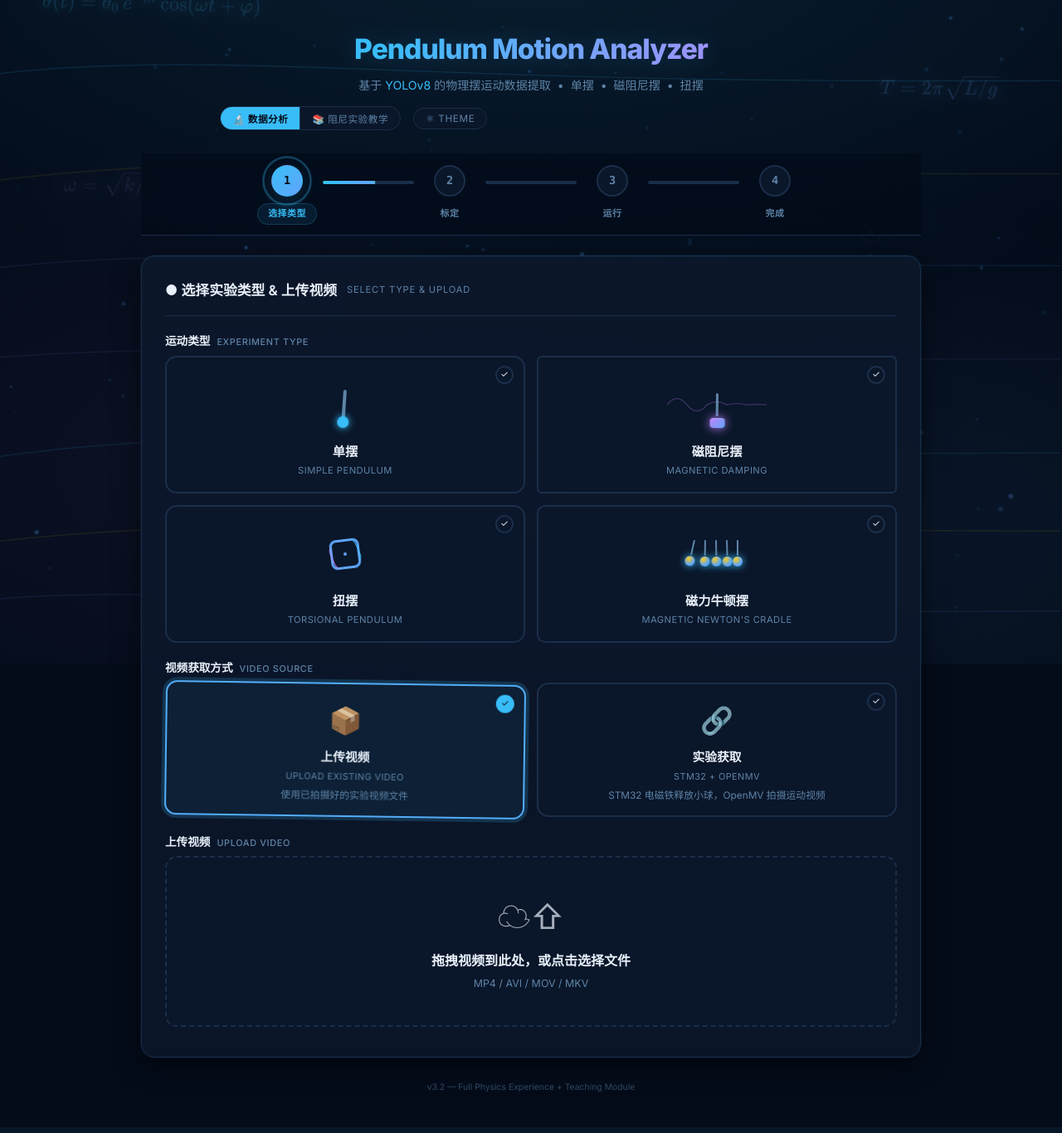
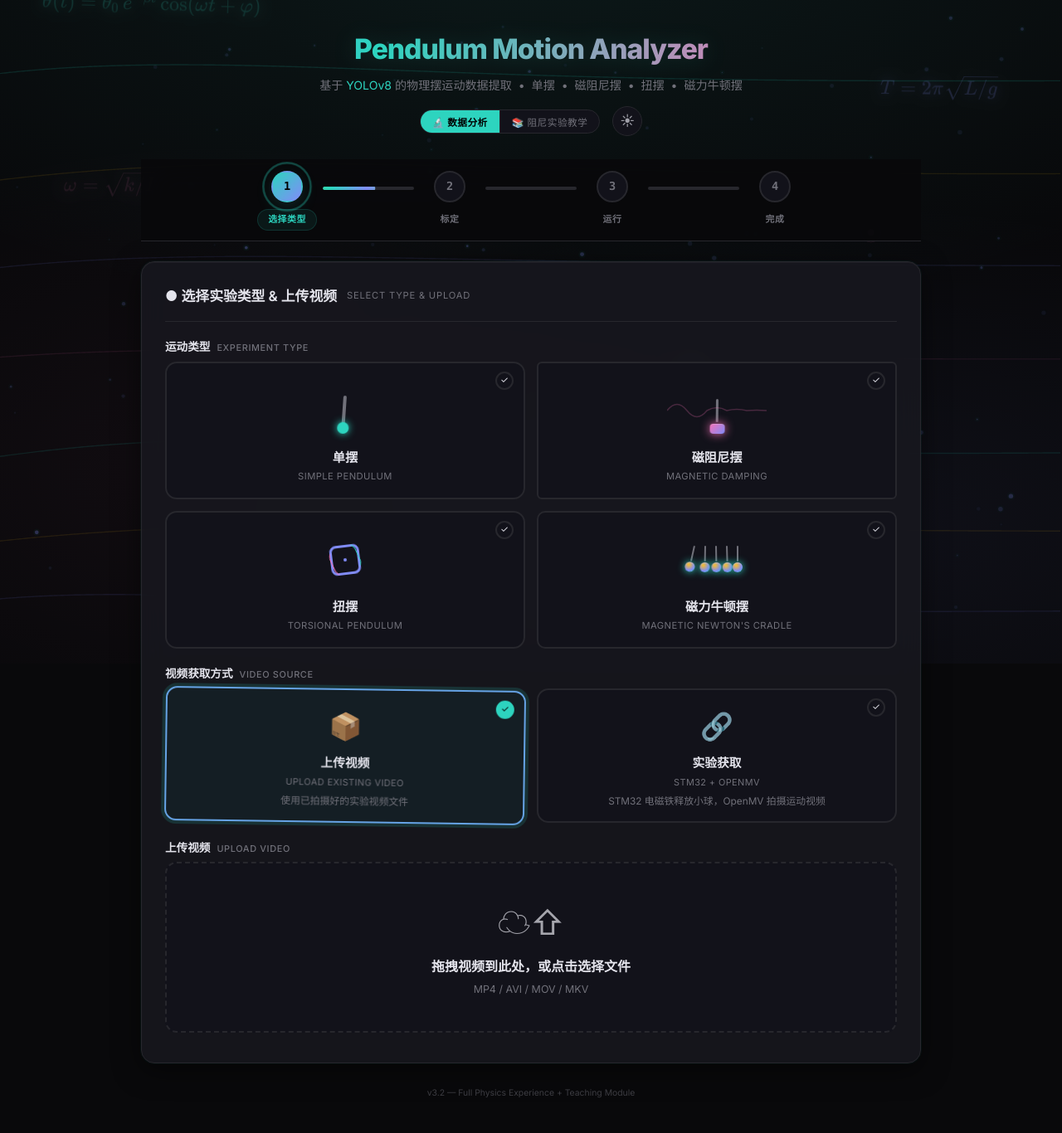
Before and after one commit to qiaoyuzheng0804-create/pendulum_web, a Flask app: page / in a window 1280 px wide. Shown: the whole page at 83% size. Run offline with Flask 3, Linux system fonts and the light colour scheme.

Commit message:
副标题补牛顿摆、双主题日月切换、夹爪更名、报错统一toast

```diff
--- a/app.py
+++ b/app.py
@@ -732,7 +732,7 @@ def serial_disconnect():
 # 协议与「二维云台＋夹爪」源码一致：USART1 115200 8N1，单字节 ASCII 命令，每命令执行一次动作：
 #   'U' 上电机上转约 2° / 'D' 上电机下转约 2° / 'L' 下电机左转约 2° / 'R' 下电机右转约 2°
 #   'O' 开夹 / 'C' 关夹（固件转发 C6 驱动器指令，重复的同向命令会被固件忽略）
-# 爪夹只用于扭摆 (niubai) 与磁阻尼摆 (cizuni) 的释放；单 USB 串口（与电磁铁各自独立）。
+# 夹爪只用于扭摆 (niubai) 与磁阻尼摆 (cizuni) 的释放；单 USB 串口（与电磁铁各自独立）。
 _gripper_conn = None
 _GRIPPER_LOCK = threading.Lock()
 GRIPPER_BAUD = 115200
--- a/templates/index.html
+++ b/templates/index.html
@@ -1,5 +1,5 @@
 <!DOCTYPE html>
-<html lang="zh-CN" data-theme="ocean">
+<html lang="zh-CN" data-theme="dark">
 <head>
 <meta charset="UTF-8">
 <meta name="viewport" content="width=device-width, initial-scale=1.0">
@@ -20,10 +20,6 @@
      THEME SYSTEM
      ============================================================ */
   :root,[data-theme="dark"]{--bg:#09090b;--bg2:#12121a;--card:rgba(24,24,31,0.84);--border:#27272d;--ba:#3b3b4f;--text:#e4e4ec;--t2:#a1a1aa;--t3:#71717a;--a1:#2dd4bf;--a2:#818cf8;--a3:#f472b6;--a4:#fbbf24;--red:#f87171;--green:#4ade80;--amber:#fbbf24;--g1:rgba(45,212,191,0.08);--g2:rgba(129,140,248,0.06);--g3:rgba(244,114,182,0.04);--shadow:0 0 0 1px rgba(45,212,191,0.04),0 8px 32px rgba(0,0,0,0.5);--bt:#000;--inp:#12121a;--modal:rgba(0,0,0,0.82);--i1b:rgba(129,140,248,0.18);--i1c:var(--a2);--i2b:rgba(244,114,182,0.18);--i2c:var(--a3);--i3b:rgba(45,212,191,0.18);--i3c:var(--a1);--i4b:rgba(74,222,128,0.18);--i4c:var(--green);--fr:rgba(45,212,191,0.15);--ci:inset 0 1px 0 rgba(255,255,255,0.04);--glc:rgba(45,212,191,0.06);}
-  [data-theme="ocean"]{--bg:#040c1a;--bg2:#0a1629;--card:rgba(14,24,44,0.85);--border:#1a2e4a;--ba:#264878;--text:#e8f0fa;--t2:#90b4d8;--t3:#5e84a8;--a1:#38bdf8;--a2:#60a5fa;--a3:#c084fc;--a4:#facc15;--red:#f87171;--green:#34d399;--amber:#fbbf24;--g1:rgba(56,189,248,0.1);--g2:rgba(96,165,250,0.07);--g3:rgba(192,132,252,0.05);--shadow:0 0 0 1px rgba(56,189,248,0.06),0 8px 32px rgba(0,0,0,0.55);--bt:#040c1a;--inp:#0a1629;--modal:rgba(0,0,0,0.88);--i1b:rgba(96,165,250,0.2);--i1c:var(--a2);--i2b:rgba(192,132,252,0.2);--i2c:var(--a3);--i3b:rgba(56,189,248,0.2);--i3c:var(--a1);--i4b:rgba(52,211,153,0.2);--i4c:var(--green);--fr:rgba(56,189,248,0.18);--ci:inset 0 1px 0 rgba(56,189,248,0.06);--glc:rgba(56,189,248,0.07);}
-  [data-theme="sunset"]{--bg:#1c0f08;--bg2:#241710;--card:rgba(40,26,18,0.85);--border:#422a1a;--ba:#5e3d28;--text:#f8ede0;--t2:#d0b090;--t3:#988068;--a1:#f59e0b;--a2:#fb923c;--a3:#f472b6;--a4:#ef4444;--red:#f87171;--green:#a3e635;--amber:#fbbf24;--g1:rgba(245,158,11,0.11);--g2:rgba(251,146,60,0.08);--g3:rgba(239,68,68,0.05);--shadow:0 0 0 1px rgba(245,158,11,0.05),0 8px 32px rgba(0,0,0,0.55);--bt:#1c0f08;--inp:#241710;--modal:rgba(0,0,0,0.88);--i1b:rgba(251,146,60,0.2);--i1c:var(--a2);--i2b:rgba(244,114,182,0.2);--i2c:var(--a3);--i3b:rgba(245,158,11,0.2);--i3c:var(--a1);--i4b:rgba(163,230,53,0.2);--i4c:var(--green);--fr:rgba(245,158,11,0.2);--ci:inset 0 1px 0 rgba(245,158,11,0.06);--glc:rgba(245,158,11,0.07);}
-  [data-theme="forest"]{--bg:#071207;--bg2:#0d1a0d;--card:rgba(18,30,18,0.85);--border:#1c321c;--ba:#2c4a2c;--text:#e0f0e0;--t2:#90c090;--t3:#608860;--a1:#4ade80;--a2:#22c55e;--a3:#a3e635;--a4:#fbbf24;--red:#f87171;--green:#4ade80;--amber:#eab308;--g1:rgba(74,222,128,0.1);--g2:rgba(34,197,94,0.07);--g3:rgba(163,230,53,0.05);--shadow:0 0 0 1px rgba(74,222,128,0.05),0 8px 32px rgba(0,0,0,0.55);--bt:#071207;--inp:#0d1a0d;--modal:rgba(0,0,0,0.88);--i1b:rgba(34,197,94,0.2);--i1c:var(--a2);--i2b:rgba(163,230,53,0.2);--i2c:var(--a3);--i3b:rgba(74,222,128,0.2);--i3c:var(--a1);--i4b:rgba(74,222,128,0.2);--i4c:var(--green);--fr:rgba(74,222,128,0.18);--ci:inset 0 1px 0 rgba(74,222,128,0.06);--glc:rgba(74,222,128,0.07);}
-  [data-theme="amethyst"]{--bg:#0f0a1a;--bg2:#161024;--card:rgba(28,20,44,0.85);--border:#2c1e42;--ba:#44305a;--text:#efe4f8;--t2:#c0a0e0;--t3:#8268a0;--a1:#a78bfa;--a2:#c084fc;--a3:#f472b6;--a4:#60a5fa;--red:#f87171;--green:#6ee7b7;--amber:#fbbf24;--g1:rgba(167,139,250,0.11);--g2:rgba(192,132,252,0.08);--g3:rgba(96,165,250,0.05);--shadow:0 0 0 1px rgba(167,139,250,0.05),0 8px 32px rgba(0,0,0,0.55);--bt:#0f0a1a;--inp:#161024;--modal:rgba(0,0,0,0.88);--i1b:rgba(192,132,252,0.2);--i1c:var(--a2);--i2b:rgba(244,114,182,0.2);--i2c:var(--a3);--i3b:rgba(167,139,250,0.2);--i3c:var(--a1);--i4b:rgba(110,231,183,0.2);--i4c:var(--green);--fr:rgba(167,139,250,0.2);--ci:inset 0 1px 0 rgba(167,139,250,0.06);--glc:rgba(167,139,250,0.07);}
   [data-theme="light"]{--bg:#f1f4f8;--bg2:#e4e8ee;--card:rgba(255,255,255,0.93);--border:#ccd3dc;--ba:#a0aab5;--text:#0f172a;--t2:#475569;--t3:#94a3b8;--a1:#0891b2;--a2:#4f46e5;--a3:#db2777;--a4:#f59e0b;--red:#dc2626;--green:#16a34a;--amber:#d97706;--g1:rgba(8,145,178,0.07);--g2:rgba(79,70,229,0.05);--g3:rgba(219,39,119,0.03);--shadow:0 0 0 1px rgba(8,145,178,0.06),0 4px 16px rgba(0,0,0,0.08);--bt:#fff;--inp:#f8fafc;--modal:rgba(0,0,0,0.35);--i1b:rgba(79,70,229,0.12);--i1c:var(--a2);--i2b:rgba(219,39,119,0.12);--i2c:var(--a3);--i3b:rgba(8,145,178,0.12);--i3c:var(--a1);--i4b:rgba(22,163,74,0.12);--i4c:var(--green);--fr:rgba(8,145,178,0.15);--ci:inset 0 1px 0 rgba(0,0,0,0.03);--glc:rgba(8,145,178,0.06);}
 
   *{margin:0;padding:0;box-sizing:border-box;}
@@ -51,7 +47,6 @@
   @keyframes pendulumEnter{0%{opacity:0;transform:perspective(800px) rotateX(25deg) rotateY(-30deg) translateY(-40px);transform-origin:top center;}25%{opacity:0.8;transform:perspective(800px) rotateX(-5deg) rotateY(12deg) translateY(0);}40%{opacity:1;transform:perspective(800px) rotateX(4deg) rotateY(-6deg) translateY(-4px);}60%{opacity:1;transform:perspective(800px) rotateX(-2deg) rotateY(3deg) translateY(1px);}80%{opacity:1;transform:perspective(800px) rotateX(1deg) rotateY(-1deg) translateY(0);}100%{opacity:1;transform:perspective(800px) rotateX(0) rotateY(0) translateY(0);}}
   @keyframes titleFlip{0%{opacity:0;transform:perspective(800px) rotateX(-60deg) rotateY(-20deg) translateY(-30px);}40%{opacity:1;transform:perspective(800px) rotateX(8deg) rotateY(4deg) translateY(0);}60%{transform:perspective(800px) rotateX(-3deg) rotateY(-1deg);}80%{transform:perspective(800px) rotateX(1deg) rotateY(0deg);}100%{transform:perspective(800px) rotateX(0deg) rotateY(0deg) translateY(0);}}
   @keyframes cardSwing{0%,100%{transform:rotate(-1.2deg);}50%{transform:rotate(1.2deg);}}
-  @keyframes themeWave{0%{transform:translateY(-6px);}12.5%{transform:translateY(-3px);}25%{transform:translateY(1px);}37.5%{transform:translateY(5px);}50%{transform:translateY(6px);}62.5%{transform:translateY(3px);}75%{transform:translateY(-1px);}87.5%{transform:translateY(-5px);}100%{transform:translateY(-6px);}}
   @keyframes dotPulse{0%{transform:translateY(-5px);box-shadow:0 0 20px var(--fr),0 0 40px var(--fr);}12.5%{transform:translateY(-2px);}25%{transform:translateY(2px);box-shadow:0 0 28px var(--fr),0 0 56px var(--fr);}37.5%{transform:translateY(5px);}50%{transform:translateY(5px);box-shadow:0 0 20px var(--fr),0 0 40px var(--fr);}62.5%{transform:translateY(2px);}75%{transform:translateY(-2px);box-shadow:0 0 28px var(--fr),0 0 56px var(--fr);}87.5%{transform:translateY(-5px);}100%{transform:translateY(-5px);box-shadow:0 0 20px var(--fr),0 0 40px var(--fr);}}
   @keyframes formulaFloat{0%{opacity:0;transform:translateY(0) rotate(0deg);}10%{opacity:0.18;}90%{opacity:0.18;}100%{opacity:0;transform:translateY(-120px) rotate(3deg);}}
 
@@ -245,19 +240,9 @@
   .load-pendulum .bob::before{content:'';position:absolute;top:-22px;left:3px;width:1.5px;height:24px;background:var(--a2);opacity:0.5;}
 
   /* Theme */
-  .theme-trigger{padding:5px 14px;border-radius:20px;border:1px solid var(--border);background:var(--bg2);color:var(--t3);font-size:0.73rem;cursor:pointer;font-family:inherit;transition:all 0.25s;letter-spacing:0.06em;}
-  .theme-trigger:hover,.theme-trigger.open{border-color:var(--a1);color:var(--a1);}
-  .theme-panel{display:inline-flex;align-items:center;gap:5px;}
-  .theme-btn{padding:5px 12px;border-radius:20px;border:1px solid var(--border);background:var(--bg2);color:var(--t3);font-size:0.73rem;cursor:pointer;font-family:inherit;white-space:nowrap;opacity:0;transform:translateY(-14px) scale(0.8);pointer-events:none;transition:opacity 0.3s,transform 0.35s cubic-bezier(0.34,1.56,0.64,1);}
-  .theme-panel.open .theme-btn{opacity:1;transform:translateY(0) scale(1);pointer-events:auto;animation:themeWave 1.8s linear infinite;}
-  .theme-panel.open .theme-btn:nth-child(1){transition-delay:0s;animation-delay:0s;}
-  .theme-panel.open .theme-btn:nth-child(2){transition-delay:0.06s;animation-delay:-0.3s;}
-  .theme-panel.open .theme-btn:nth-child(3){transition-delay:0.12s;animation-delay:-0.6s;}
-  .theme-panel.open .theme-btn:nth-child(4){transition-delay:0.18s;animation-delay:-0.9s;}
-  .theme-panel.open .theme-btn:nth-child(5){transition-delay:0.24s;animation-delay:-1.2s;}
-  .theme-panel.open .theme-btn:nth-child(6){transition-delay:0.30s;animation-delay:-1.5s;}
-  .theme-btn:hover{border-color:var(--t2);color:var(--t2);}
-  .theme-btn.active{border-color:var(--a1);color:var(--a1);background:color-mix(in srgb,var(--a1) 10%,var(--bg2));}
+  /* Theme toggle (light/dark) */
+  .theme-toggle{width:36px;height:36px;border-radius:50%;border:1px solid var(--border);background:var(--bg2);color:var(--t2);font-size:1.05rem;line-height:1;cursor:pointer;font-family:inherit;display:inline-flex;align-items:center;justify-content:center;padding:0;transition:color 0.3s,border-color 0.3s,box-shadow 0.3s,transform 0.4s;}
+  .theme-toggle:hover{border-color:var(--a1);color:var(--a1);box-shadow:0 0 14px var(--fr);transform:rotate(20deg) scale(1.06);}
 
   /* Entrance animations */
   .type-cards .type-card{animation:starFall1 1.2s cubic-bezier(0.22,0.61,0.36,1) both;}
@@ -428,21 +413,13 @@
 <div class="app">
   <div class="header">
     <h1>Pendulum Motion Analyzer</h1>
-    <p class="sub">基于 <em>YOLOv8</em> 的物理摆运动数据提取 &nbsp;&#8226;&nbsp; 单摆 &nbsp;&#8226;&nbsp; 磁阻尼摆 &nbsp;&#8226;&nbsp; 扭摆</p>
+    <p class="sub">基于 <em>YOLOv8</em> 的物理摆运动数据提取 &nbsp;&#8226;&nbsp; 单摆 &nbsp;&#8226;&nbsp; 磁阻尼摆 &nbsp;&#8226;&nbsp; 扭摆 &nbsp;&#8226;&nbsp; 磁力牛顿摆</p>
     <div style="margin-top:14px;display:flex;align-items:center;justify-content:center;gap:5px;flex-wrap:wrap;">
       <div class="mode-switcher">
         <button class="mode-btn active" id="mode_analysis" onclick="switchMode('analysis')">&#128300; 数据分析</button>
         <button class="mode-btn" id="mode_teaching" onclick="switchMode('teaching')">&#128218; 阻尼实验教学</button>
       </div>
-      <button class="theme-trigger" id="theme_trigger" title="切换主题">&#9883; THEME</button>
-      <div class="theme-panel" id="theme_panel">
-        <button class="theme-btn" data-theme="dark">&#9790; 暗夜</button>
-        <button class="theme-btn" data-theme="ocean">&#9730; 深海</button>
-        <button class="theme-btn" data-theme="sunset">&#9728; 日暮</button>
-        <button class="theme-btn" data-theme="forest">&#9731; 森林</button>
-        <button class="theme-btn" data-theme="amethyst">&#10047; 紫韵</button>
-        <button class="theme-btn" data-theme="light">&#9729; 极简白</button>
-      </div>
+      <button class="theme-toggle" id="theme_toggle" aria-label="切换浅色/深色模式">&#9728;</button>
     </div>
   </div>
 
@@ -534,7 +511,7 @@
     <div id="acq_panel_experiment" class="hidden" style="margin-top:16px;">
       <div class="section-label">&#9881; 实验设备控制 Experiment Device Control</div>
 
-      <!-- 释放控制卡片：按实验类型切换（单摆→电磁铁；扭摆/磁阻尼摆→爪夹；磁力牛顿摆→手动） -->
+      <!-- 释放控制卡片：按实验类型切换（单摆→电磁铁；扭摆/磁阻尼摆→夹爪；磁力牛顿摆→手动） -->
       <div id="release_card_magnet" style="display:none;">
       <!-- 串口设置 -->
       <div class="param-card" style="margin-bottom:12px;">
@@ -560,9 +537,9 @@
       </div>
       </div><!-- /release_card_magnet -->
 
-      <!-- 爪夹控制（扭摆 / 磁阻尼摆释放，独立 STM32 二维云台＋夹爪） -->
+      <!-- 夹爪控制（扭摆 / 磁阻尼摆释放，独立 STM32 二维云台＋夹爪） -->
       <div class="param-card" id="release_card_gripper" style="margin-bottom:12px;display:none;">
-        <div class="p-label">爪夹云台 Gripper Control</div>
+        <div class="p-label">夹爪云台 Gripper Control</div>
         <div style="display:flex;gap:8px;flex-wrap:wrap;">
           <select id="gripper_port_select" style="flex:1;min-width:170px;">
             <option value="">扫描中...</option>
@@ -586,7 +563,7 @@
           <button class="btn btn-outline" id="btn_gripper_open" disabled onclick="sendGripperCommand('O')">&#128230; 开夹</button>
           <button class="btn btn-primary" id="btn_gripper_close" disabled onclick="sendGripperCommand('C')">&#128279; 关夹释放</button>
         </div>
-        <div id="gripper_cmd_status" style="font-size:0.78rem;color:var(--t3);margin-top:8px;text-align:center;">先连接串口，再控制爪夹</div>
+        <div id="gripper_cmd_status" style="font-size:0.78rem;color:var(--t3);margin-top:8px;text-align:center;">先连接串口，再控制夹爪</div>
       </div>
 
       <!-- 手动释放提示（磁力牛顿摆） -->
@@ -908,26 +885,23 @@ document.querySelectorAll('.card').forEach(card=>{
   drawFavicon();
 })();
 
-// ==================== Theme with sweep effect ====================
-(function(){const s=localStorage.getItem('pendulum-theme');if(s)document.documentElement.setAttribute('data-theme',s);})();
-document.querySelectorAll('.theme-btn').forEach(btn=>{btn.addEventListener('click',()=>{
-  const t=btn.dataset.theme;
+// ==================== Theme (light/dark toggle) ====================
+(function(){const s=localStorage.getItem('pendulum-theme');if(s==='light'||s==='dark')document.documentElement.setAttribute('data-theme',s);})();
+const themeToggle=document.getElementById('theme_toggle');
+function updateThemeToggleIcon(){
+  const light=document.documentElement.getAttribute('data-theme')==='light';
+  themeToggle.innerHTML=light?'&#9790;':'&#9728;';
+  themeToggle.title=light?'切换到深色模式':'切换到浅色模式';
+}
+themeToggle.addEventListener('click',()=>{
+  const next=document.documentElement.getAttribute('data-theme')==='light'?'dark':'light';
   document.body.classList.add('theme-sweep');
   setTimeout(()=>document.body.classList.remove('theme-sweep'),600);
-  document.documentElement.setAttribute('data-theme',t);
-  localStorage.setItem('pendulum-theme',t);
-  document.querySelectorAll('.theme-btn').forEach(b=>b.classList.remove('active'));
-  btn.classList.add('active');
-  if(themeOpen){themeOpen=false;themeTrigger.classList.remove('open');themePanel.classList.remove('open');}
-});});
-(function(){const cur=document.documentElement.getAttribute('data-theme')||'ocean';const btn=document.querySelector(`.theme-btn[data-theme="${cur}"]`);if(btn)btn.classList.add('active');})();
-
-// Theme panel toggle
-const themeTrigger=document.getElementById('theme_trigger');
-const themePanel=document.getElementById('theme_panel');
-let themeOpen=false;
-themeTrigger.addEventListener('click',()=>{themeOpen=!themeOpen;themeTrigger.classList.toggle('open',themeOpen);themePanel.classList.toggle('open',themeOpen);});
-document.addEventListener('click',e=>{if(themeOpen&&!themeTrigger.contains(e.target)&&!themePanel.contains(e.target)){themeOpen=false;themeTrigger.classList.remove('open');themePanel.classList.remove('open');}});
+  document.documentElement.setAttribute('data-theme',next);
+  localStorage.setItem('pendulum-theme',next);
+  updateThemeToggleIcon();
+});
+updateThemeToggleIcon();
 
 // ==================== State ====================
 const S={sessionId:null,motionType:'',firstFrameB64:null,firstFrameImg:null,calibSpec:null,calibPoints:[],calibPhase:null,_pivotCount:null};
@@ -973,7 +947,7 @@ function selectType(type){
   else if(type==='niubai'){$('#param_cycles').value='80';$('#param_skip_start').value='1';}
   else if(type==='cizuni'){$('#param_skip_start').value='0.15';}
   else if(type==='ciliniudun'){$('#param_skip_start').value='2';$('#param_skip_end').value='0';}
-  // 释放控制卡片按实验类型切换：单摆→电磁铁；扭摆/磁阻尼摆→爪夹；磁力牛顿摆→手动释放
+  // 释放控制卡片按实验类型切换：单摆→电磁铁；扭摆/磁阻尼摆→夹爪；磁力牛顿摆→手动释放
   $('#release_card_magnet').style.display=type==='danbai'?'':'none';
   $('#release_card_gripper').style.display=(type==='cizuni'||type==='niubai')?'':'none';
   $('#release_card_manual').style.display=type==='ciliniudun'?'':'none';
@@ -1139,6 +1113,7 @@ async function disconnectSerial(){
     showToast('串口已断开','info');
   }catch(err){
     serialStatus.textContent='断开失败: '+err.message;serialStatus.style.color='var(--red)';
+    showToast('断开串口失败: '+err.message,'error');
   }finally{
     btnSerialConnect.disabled=false;
   }
@@ -1222,7 +1197,7 @@ async function toggleGripperConnect(){
     gripperStatus.textContent=`已连接 ${port}（115200 8N1）`;
     gripperStatus.style.color='';
     enableGripperButtons();
-    showToast('爪夹串口连接成功','info');
+    showToast('夹爪串口连接成功','info');
   }catch(err){
     gripperStatus.textContent='连接失败: '+err.message;gripperStatus.style.color='var(--red)';
     showToast('连接失败: '+err.message,'error');
@@ -1238,9 +1213,10 @@ async function disconnectGripper(){
     gripperConnected=false;btnGripperConnect.textContent='连接';
     gripperStatus.textContent='未连接串口';gripperStatus.style.color='';
     disableGripperButtons();
-    showToast('爪夹串口已断开','info');
+    showToast('夹爪串口已断开','info');
   }catch(err){
     gripperStatus.textContent='断开失败: '+err.message;gripperStatus.style.color='var(--red)';
+    showToast('断开夹爪串口失败: '+err.message,'error');
   }finally{
     btnGripperConnect.disabled=false;
   }
@@ -1249,11 +1225,11 @@ async function disconnectGripper(){
 function enableGripperButtons(){btnGripperOpen.disabled=false;btnGripperClose.disabled=false;}
 function disableGripperButtons(){
   btnGripperOpen.disabled=true;btnGripperClose.disabled=true;
-  gripperCmdStatus.textContent='先连接串口，再控制爪夹';gripperCmdStatus.style.color='var(--t3)';
+  gripperCmdStatus.textContent='先连接串口，再控制夹爪';gripperCmdStatus.style.color='var(--t3)';
 }
 
 async function sendGripperCommand(cmd){
-  if(!gripperConnected){showToast('请先连接爪夹串口','error');return;}
+  if(!gripperConnected){showToast('请先连接夹爪串口','error');return;}
   const label={U:'上转',D:'下转',L:'左转',R:'右转',O:'开夹',C:'关夹'}[cmd]||cmd;
   try{
     const r=await fetch('api/gripper/command',{method:'POST',headers:{'Content-Type':'application/json'},body:JSON.stringify({command:cmd})});
@@ -1320,6 +1296,7 @@ async function refreshOpenMVPorts(){
     }
   }catch(err){
     openmvStatus.textContent='扫描失败: '+err.message;openmvStatus.style.color='var(--red)';
+    showToast('扫描串口失败: '+err.message,'error');
   }
 }
 
@@ -1367,6 +1344,7 @@ async function disconnectOpenMV(){
     showToast('OpenMV 已断开','info');
   }catch(err){
     openmvStatus.textContent='断开失败: '+err.message;openmvStatus.style.color='var(--red)';
+    showToast('断开 OpenMV 失败: '+err.message,'error');
   }finally{
     btnOpenMVConnect.disabled=false;
   }
@@ -1441,7 +1419,8 @@ function fetchOpenMVFrame(){
 }
 
 async function startOpenMVRecord(){
-  if(!openmvConnected||openmvRecording)return;
+  if(!openmvConnected){showToast('请先连接 OpenMV','error');return;}
+  if(openmvRecording)return;
   try{
     const r=await fetch('api/openmv/record/start',{method:'POST',headers:{'Content-Type':'application/json'},body:'{}'});
     const d=await r.json();
@@ -1496,7 +1475,7 @@ async function stopOpenMVAndUpload(){
 document.querySelectorAll('.openmv-gimbal-btn').forEach(btn=>{
   btn.addEventListener('click',async()=>{
     const cmd=btn.dataset.cmd;
-    if(!openmvConnected){gimbalStatus.textContent='请先连接 OpenMV';gimbalStatus.style.color='var(--red)';return;}
+    if(!openmvConnected){gimbalStatus.textContent='请先连接 OpenMV';gimbalStatus.style.color='var(--red)';showToast('请先连接 OpenMV','error');return;}
     try{
       const r=await fetch('api/openmv/gimbal',{method:'POST',headers:{'Content-Type':'application/json'},body:JSON.stringify({command:cmd})});
       const d=await r.json();
@@ -1801,7 +1780,7 @@ async function loadTheory(){
     const resp=await fetch('/api/teaching_content/theory');
     const data=await resp.json();
     renderTheory(data);
-  }catch(e){document.getElementById('theory_content').innerHTML='<div class="theory-section"><p style="color:var(--red);">加载理论内容失败: '+e.message+'</p></div>';}
+  }catch(e){document.getElementById('theory_content').innerHTML='<div class="theory-section"><p style="color:var(--red);">加载理论内容失败: '+e.message+'</p></div>';showToast('加载理论内容失败: '+e.message,'error');}
 }
 
 function renderTheory(data){
@@ -1905,7 +1884,7 @@ async function loadGuide(type){
     const resp=await fetch('/api/teaching_content/guide_'+type);
     const data=await resp.json();
     renderGuide(data);
-  }catch(e){c.innerHTML='<div style="color:var(--red);padding:20px;">加载失败: '+e.message+'</div>';}
+  }catch(e){c.innerHTML='<div style="color:var(--red);padding:20px;">加载失败: '+e.message+'</div>';showToast('加载实验指导失败: '+e.message,'error');}
 }
 
 function renderGuide(data){
@@ -2090,7 +2069,7 @@ async function sendChat(){
     if(!fullText)botDiv.innerHTML='<em style="color:var(--t3);">（无回复）</em>';
     else{botDiv.setAttribute('data-raw',fullText);renderBotMsg(botDiv);}
     chatHistory.push({role:'assistant',content:fullText});
-  }catch(e){botDiv.innerHTML='<span style="color:var(--red);">请求失败: '+e.message+'</span>';}
+  }catch(e){botDiv.innerHTML='<span style="color:var(--red);">请求失败: '+e.message+'</span>';showToast('AI 请求失败: '+e.message,'error');}
   finally{_chatStreaming=false;document.getElementById('chat_send_btn').disabled=false;}
   const msgBox=document.getElementById('chat_messages');msgBox.scrollTop=msgBox.scrollHeight;
 }
```
Also changed, not shown: .claude/CLAUDE.md, README.md.
